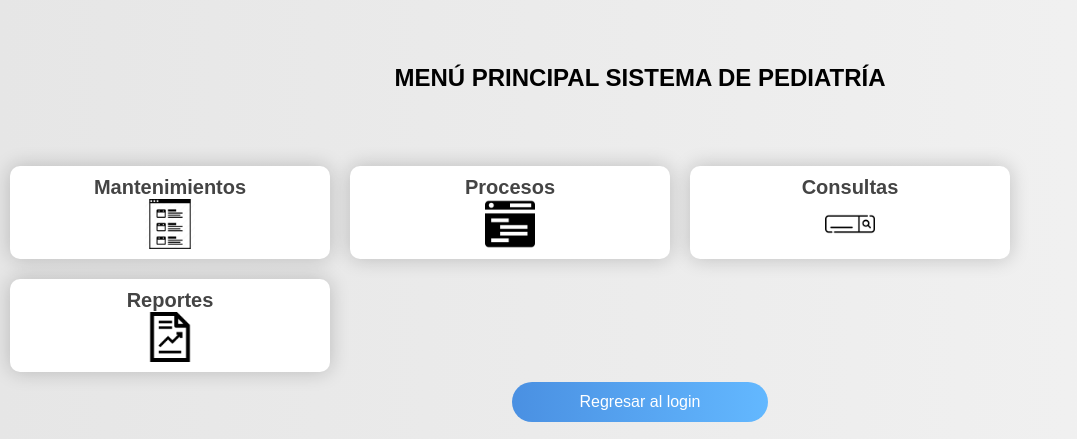
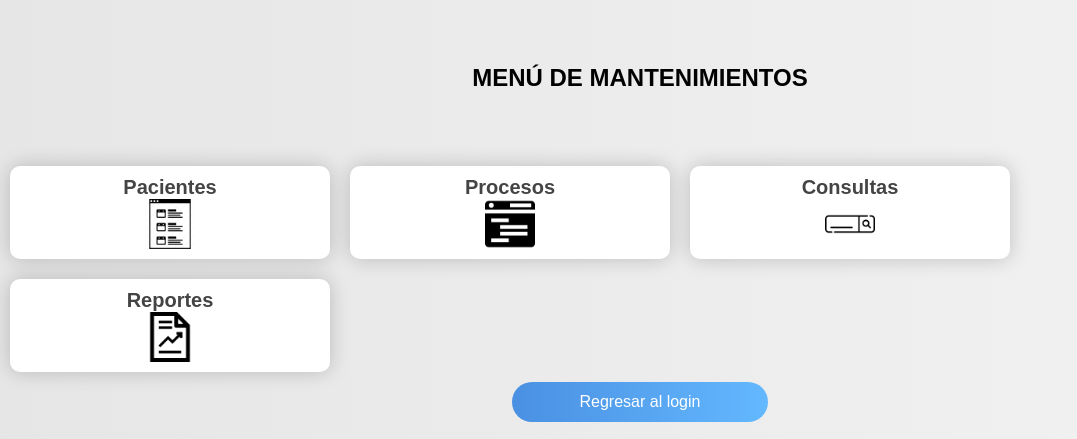
Before and after one commit to luis15201/sistema-medico, a PHP site: page /menu-mant.php in a window 1280 px wide. Shown: the top 439 px of the page, without its empty margins (0-1077 px from the left). Run offline with PHP 8.4, Linux system fonts and the light colour scheme.

Commit message:
link para menu de cruds del paciente

```diff
--- a/menu-mant.php
+++ b/menu-mant.php
@@ -1,20 +1,20 @@
+<html>
 
-
-<html>
 <head>
   <link rel="stylesheet" type="text/css" href="css/style.css">
 
 </head>
+
 <body>
-    <h2 style="padding: 5%;text-align: center;text-transform: uppercase;">Menú Principal Sistema de Pediatría</h2>
+  <h2 style="padding: 5%;text-align: center;text-transform: uppercase;">Menú de Mantenimientos</h2>
 
   <a href="menu-Mant.html">
     <div class="card">
-  <div class="card-title">Mantenimientos</div>
+      <div class="card-title">Pacientes</div>
 
       <img src="IMAGENES/Mantenimientos.png" class="card-icon" alt="Mantenimientos">
 
-  <div class="card-description">Esta opción te permite realizar operaciones de mantenimiento sobre las tablas de la base de datos, como crear, modificar, eliminar o consultar registros. También puedes realizar copias de seguridad y restaurar la información en caso de pérdida o daño.</div>
+      <div class="card-description">En este apartado vamos a encontrar todo lo referente a los Pacientes, como registrar el paciente, vicular el registro de padres/madres o tutores de cada niño paciente, historia clínica, antecedentes médicos, vacunas, nutrición</div>
     </div>
   </a>
 
@@ -42,4 +42,5 @@
   </div>
 
 </body>
+
 </html>
```
Lines whose indentation alone changed are shown as unchanged.
